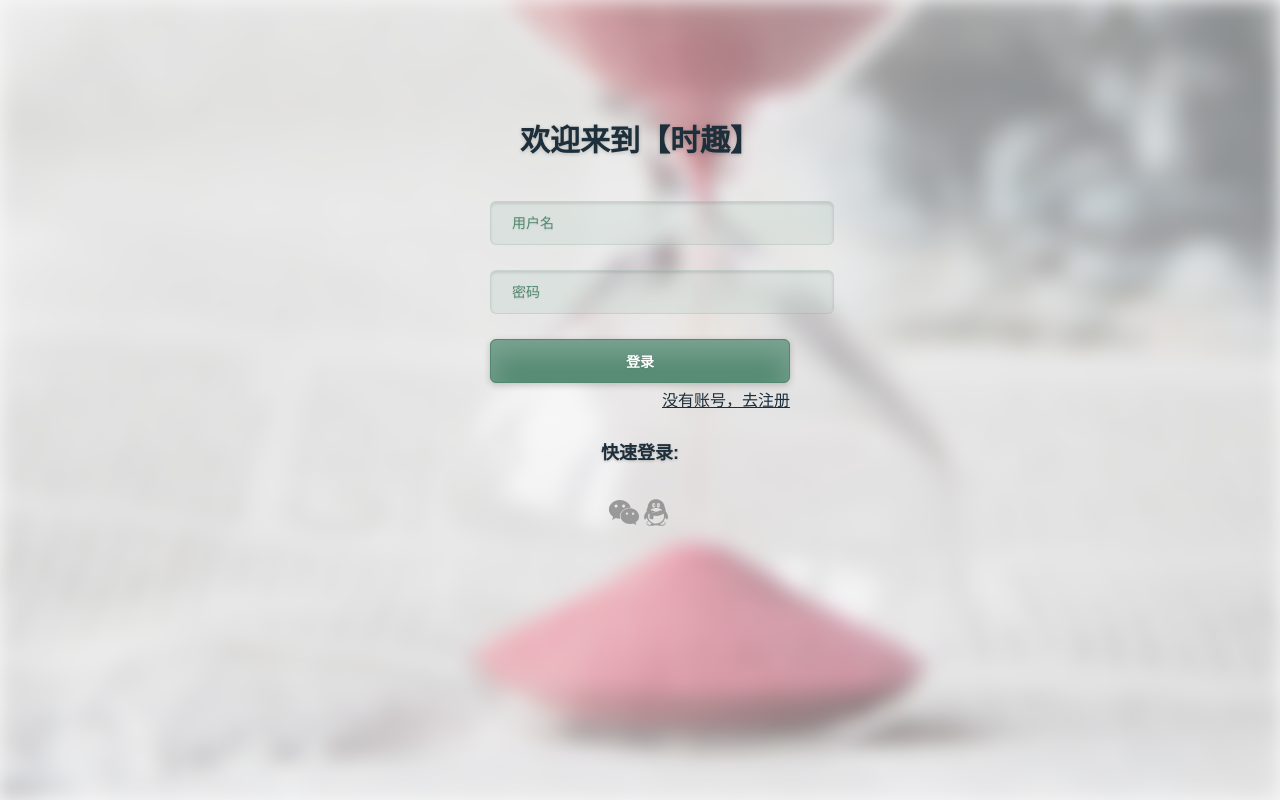
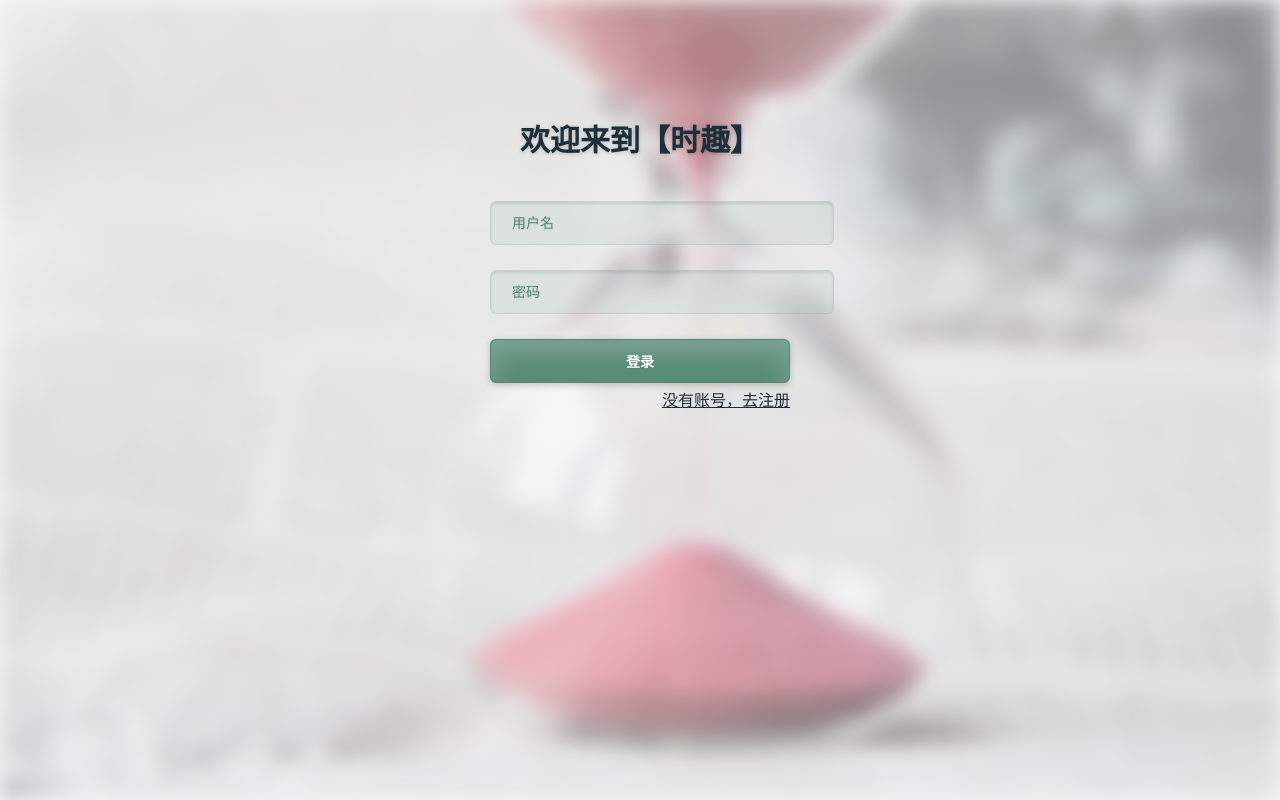
Before and after one commit to CodingEYE-JM/time-master, a Vue app: page / in a window 1280 px wide. Built offline with nearby package versions, Linux system fonts and the light colour scheme; what muse-ui, vue-resource would draw is missing.

Commit message:
Remove jquery and insert more error messages in SignIn.vue

```diff
--- a/index.html
+++ b/index.html
@@ -2,7 +2,7 @@
 <html>
   <head>
     <meta charset="utf-8">
-    <title>time-master</title>
+    <title>时趣</title>
     <meta name="viewport"
           content="width=device-width,initial-scale=1.0,maximum-scale=1.0,
           minimum-scale=1.0,user-scalable=no">
--- a/package.json
+++ b/package.json
@@ -13,7 +13,6 @@
     "vue": "^2.2.2",
     "vue-router": "^2.2.0",
     "vue-resource": "^1.2.1",
-    "jquery": "^1.9.1",
     "muse-ui": "^2.0.0"
   },
   "devDependencies": {
--- a/src/App.vue
+++ b/src/App.vue
@@ -8,8 +8,7 @@
   export default {
     name: 'app',
     created() {
-      sessionStorage.setItem('host', 'http://localhost:8080/time-master-server');
-      sessionStorage.getItem('host')
+      sessionStorage.setItem('host', 'http://localhost:8088');
     }
   }
 </script>
--- a/src/components/SignIn.vue
+++ b/src/components/SignIn.vue
@@ -2,13 +2,15 @@
   <div class="sign-in-wrapper" @keydown="submitInfo()">
     <h1>{{ msg }}</h1>
     <div class="form-container">
+      <div class="error-message" v-show="err_msg.length>0">{{err_msg}}</div>
       <input type="text" class="username" placeholder="用户名" @keydown="resetError" v-model="username">
       <input type="password" class="password" placeholder="密码" @keydown="resetError" v-model="password">
       <button class="sign-in" @click="validateSubmit" v-show="mode==='SignIn'">登录</button>
       <span class="link-sign-up" @click="changeMode('SignUp')" v-show="mode==='SignIn'">没有账号，去注册</span>
+      <input type="password" class="password" placeholder="再次输入密码" @keydown="resetError" v-show="mode==='SignUp'"
+             v-model="dup_password">
       <button class="sign-up" @click="signUp" v-show="mode==='SignUp'">注册</button>
       <span class="link-sign-in" @click="changeMode('SignIn')" v-show="mode==='SignUp'">已有账号，去登录</span>
-      <div class="error"><span>+</span></div>
     </div>
     <div class="connect">
       <p>快速登录:</p>
@@ -25,15 +27,16 @@
 </template>
 
 <script>
-  import $ from '../../static/js/jquery-vendor.js'
   import router from '../router'
 
   export default {
     data () {
       return {
         msg: '欢迎来到【时趣】',
+        err_msg: '',
         username: '',
         password: '',
+        dup_password: '',
         mode: 'SignIn'
       }
     },
@@ -45,21 +48,11 @@
     methods: {
       validateSubmit(){
         if (this.username === '') {
-          $('.form-container .error').fadeOut('fast', function () {
-            $(this).css('top', '27px');
-          });
-          $('.form-container .error').fadeIn('fast', function () {
-            $(this).parent().find('.username').focus();
-          });
+          this.err_msg = '请输入用户名';
           return;
         }
         if (this.password === '') {
-          $('.form-container .error').fadeOut('fast', function () {
-            $(this).css('top', '96px');
-          });
-          $('.form-container .error').fadeIn('fast', function () {
-            $(this).parent().find('.password').focus();
-          });
+          this.err_msg = '请输入密码';
           return;
         }
         this.$http.post(sessionStorage.getItem('host') + '/api/user/signin?username=' + this.username + '&password=' + this.password).then((response) => {
@@ -68,30 +61,46 @@
             sessionStorage.setItem('username', response.username);
             sessionStorage.setItem('type', response.type);
             router.push('/homepage');
+          } else {
+            this.err_msg = '用户名或密码不正确';
           }
         });
       },
 
       signUp() {
+        if (this.username === '') {
+          this.err_msg = '请输入用户名';
+          return;
+        }
+        if (this.password === '') {
+          this.err_msg = '请输入密码';
+          return;
+        }
+        if (this.dup_password === '') {
+          this.err_msg = '请再次输入密码';
+          return;
+        }
         this.$http.post(sessionStorage.getItem('host') + '/api/user/signup?username=' + this.username + '&password=' + this.password).then((response) => {
           response = response.body;
           this.username = response.username;
           if (this.username) {
             sessionStorage.setItem('username', this.username);
             router.push('/homepage');
+          } else {
+            this.err_msg = '用户名已存在';
           }
         });
       },
 
       resetError(){
-        $('.form-container .error').fadeOut('fast');
+        this.err_msg = '';
       },
 
       submitInfo() {
         if (event.keyCode === 13) {
           if (this.mode === 'SignIn') {
             $('.sign-in').click();
-          }else if (this.mode === 'SignUp') {
+          } else if (this.mode === 'SignUp') {
             $('.sign-up').click();
           }
         }
@@ -100,6 +109,9 @@
       changeMode(mode)
       {
         this.mode = mode;
+        this.username = '';
+        this.password = '';
+        this.dup_password = '';
       }
 
     }
@@ -120,6 +132,17 @@
       max-width 300px
       margin 15px auto 0 auto
       text-align center
+      .error-message
+        height 21px
+        line-height 21px
+        width 100%
+        margin-top 25px
+        padding 0 7%
+        background rgba(191, 10, 16, .3)
+        border-radius 3px
+        box-shadow 0 2px 3px 0 rgba(191, 10, 16, .1) inset
+        font-size 14px
+        color rgba(191, 10, 16, .8)
       .username, .password
         height 42px
         line-height 21px
@@ -174,25 +197,8 @@
       .link-sign-in
         text-align left
 
-      .error
-        display none
-        position absolute
-        right -18%
-        width 40px
-        height 40px
-        background rgba(45, 45, 45, .25)
-        border-radius 8px
-        & span
-          font-family 'Avenir', Arial
-          display inline-block
-          margin-left 2px
-          font-size 40px
-          font-weight 700
-          line-height 40px
-          text-shadow 0 1px 2px rgba(0, 0, 0, .1)
-          transform rotate(45deg)
-
     .connect
+      display none
       width 305px
       margin 35px auto 0 auto
       font-size 18px
--- a/static/js/jquery-vendor.js
+++ /dev/null
@@ -1,4 +0,0 @@
-import $ from 'jquery'
-window.$ = $
-window.jQuery = $
-export default $
```
